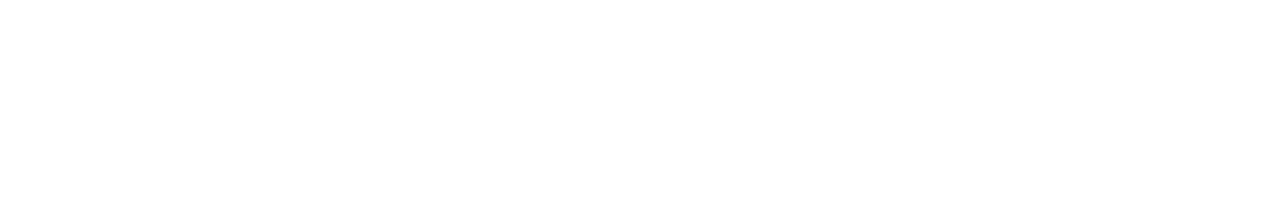
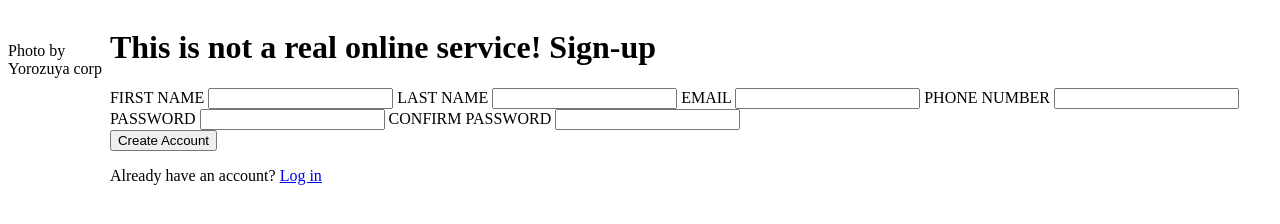
Before and after one commit to Thunder9001/sign-up-form, a plain HTML site: page index.html in a window 1280 px wide. Drawn offline with Linux system fonts and the light colour scheme.

Commit message:
Initial HTML file added

```diff
--- a/index.html
+++ b/index.html
@@ -8,6 +8,31 @@
     <title>Yorozuya Sign-up</title>
 </head>
 <body>
+    <div class="left container">
+        <img>
+        <p>Photo by Yorozuya corp</p>
+    </div>
+    <div class="right container">
+        <h1>This is not a real online service! Sign-up</h1>
 
+        <form>
+            <label for="first-name">FIRST NAME</label>
+            <input id="first-name" name="first-name" type="text">
+            <label for="last-name">LAST NAME</label>
+            <input id="last-name" name="last-name" type="text">
+
+            <label for="email">EMAIL</label>
+            <input id="email" name="email" type="email">
+            <label for="phone-number">PHONE NUMBER</label>
+            <input id="phone-number" name="phone-number" type="number">
+
+            <label for="password">PASSWORD</label>
+            <input id="password" name="password" type="password">
+            <label for="confirm-password">CONFIRM PASSWORD</label>
+            <input id="confirm-password" name="confirm-password" type="password">
+        </form>
+        <button type="submit">Create Account</button>
+        <p>Already have an account? <a href="link">Log in</a></p>
+    </div>
 </body>
 </html>
--- a/style.css
+++ b/style.css
@@ -0,0 +1,8 @@
+:root{
+
+}
+
+body{
+    display:flex;
+
+}
```
Also changed, not shown: 1 other file.
